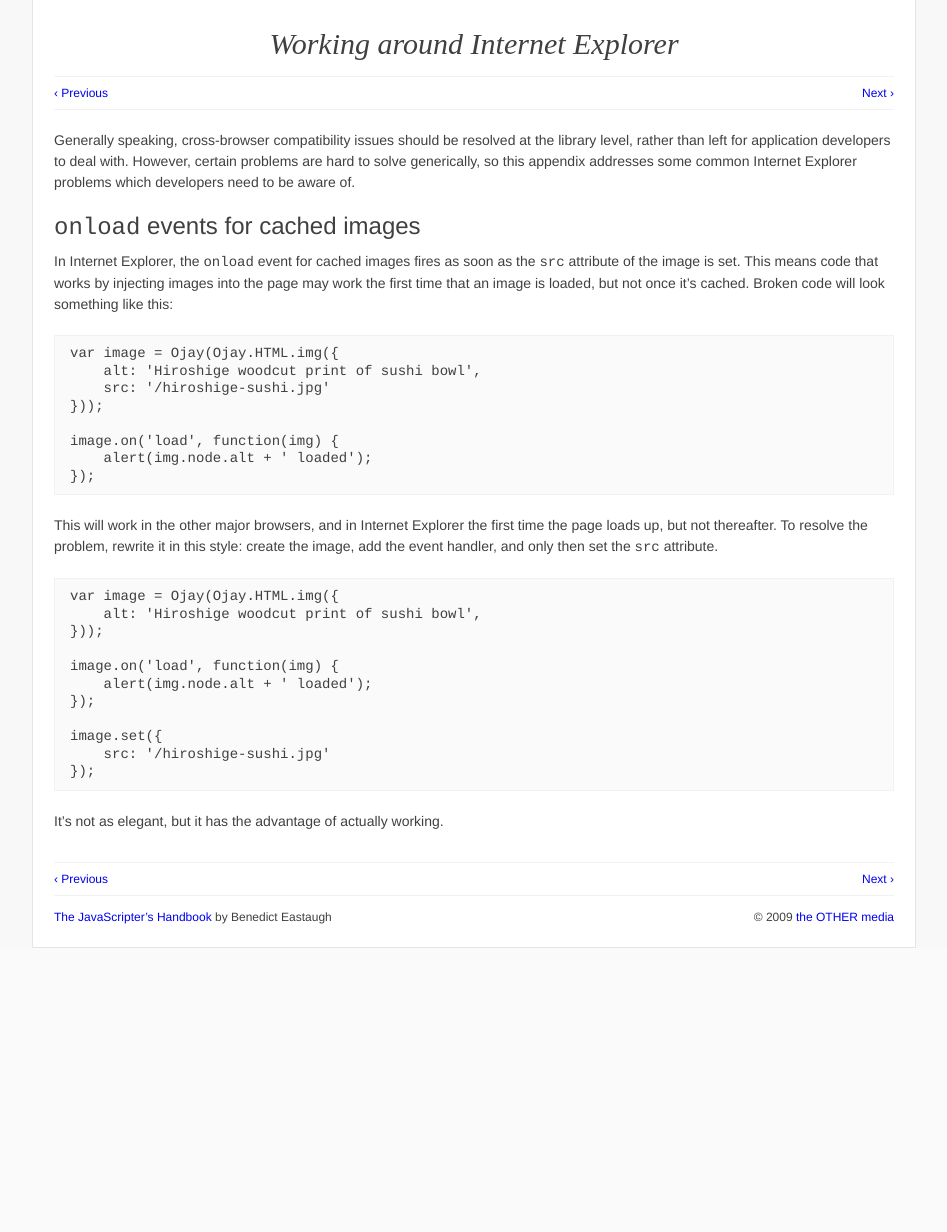
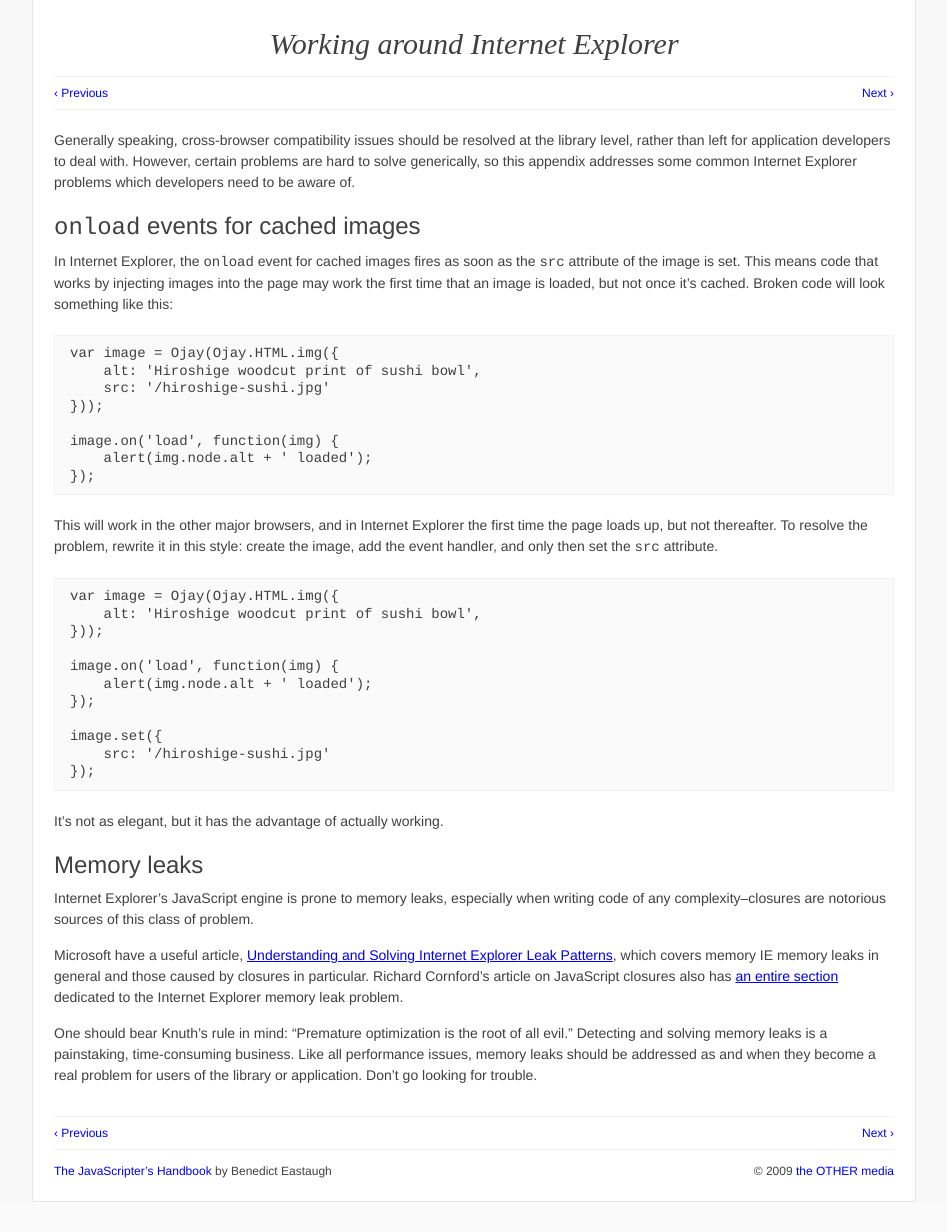
Before and after one commit to othermedia/js-handbook, a Jekyll site: the page built from internet-explorer.md, in a window 1280 px wide. Shown: the whole page, without its empty margins (166-1113 px from the left). Built offline with Jekyll 4.4.1, drawn with Linux system fonts in a browser that asks for light colours; Markdown is read by kramdown in place of the engine named in the settings; before the commit the page ends 978 px from its top, so only the background shows below that.

Commit message:
Add a section on memory leaks to the Internet Explorer appendix.

```diff
--- a/internet-explorer.md
+++ b/internet-explorer.md
@@ -48,3 +48,26 @@ in this style: create the image, add the event handler, and only then set the
     });
 
 It's not as elegant, but it has the advantage of actually working.
+
+
+Memory leaks
+------------
+
+Internet Explorer's JavaScript engine is prone to memory leaks, especially when
+writing code of any complexity--closures are notorious sources of this class of
+problem.
+
+Microsoft have a useful article, [Understanding and Solving Internet Explorer
+Leak Patterns][ieleaks], which covers memory IE memory leaks in general and
+those caused by closures in particular. Richard Cornford's article on
+JavaScript closures also has [an entire section][ieleaks2] dedicated to the
+Internet Explorer memory leak problem.
+
+One should bear Knuth's rule in mind: "Premature optimization is the root of
+all evil." Detecting and solving memory leaks is a painstaking, time-consuming
+business. Like all performance issues, memory leaks should be addressed as and
+when they become a real problem for users of the library or application. Don't
+go looking for trouble.
+
+  [ieleaks]:  http://msdn.microsoft.com/en-us/library/bb250448(VS.85).aspx
+  [ieleaks2]: http://www.jibbering.com/faq/faq_notes/closures.html#clMem
```
